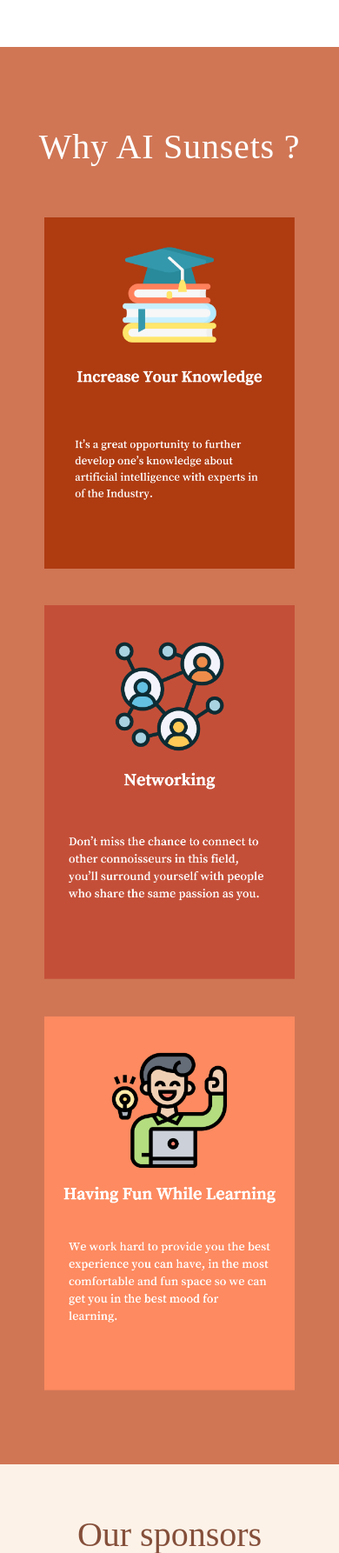
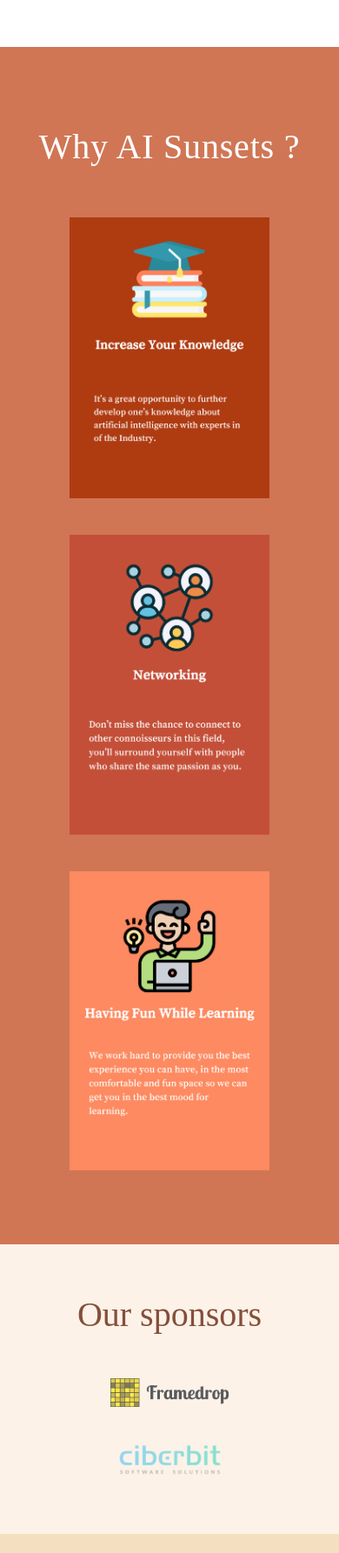
Before and after one commit to jeKnowledge/website-aisunsets, a PHP site: page / in a window 390 px wide. Shown: the part 1693-3479 px from the top of the page at 87% size. Run offline with PHP 8.4, Linux system fonts and the light colour scheme; some web fonts are replaced.

Commit message:
max-width mudada

```diff
--- a/home.css
+++ b/home.css
@@ -1397,9 +1397,10 @@ h2.title5 {
 
   .why-section__content img {
     height: auto;
-    max-width: 100%;
+    width: 100%;
+    max-width: 80%;
+    max-height: auto;
     padding-bottom: 5vh;
-    width: 100%;
   }
 
   /* --------------------------------------SPONSORS----------------------------------------------------------------*/
```
